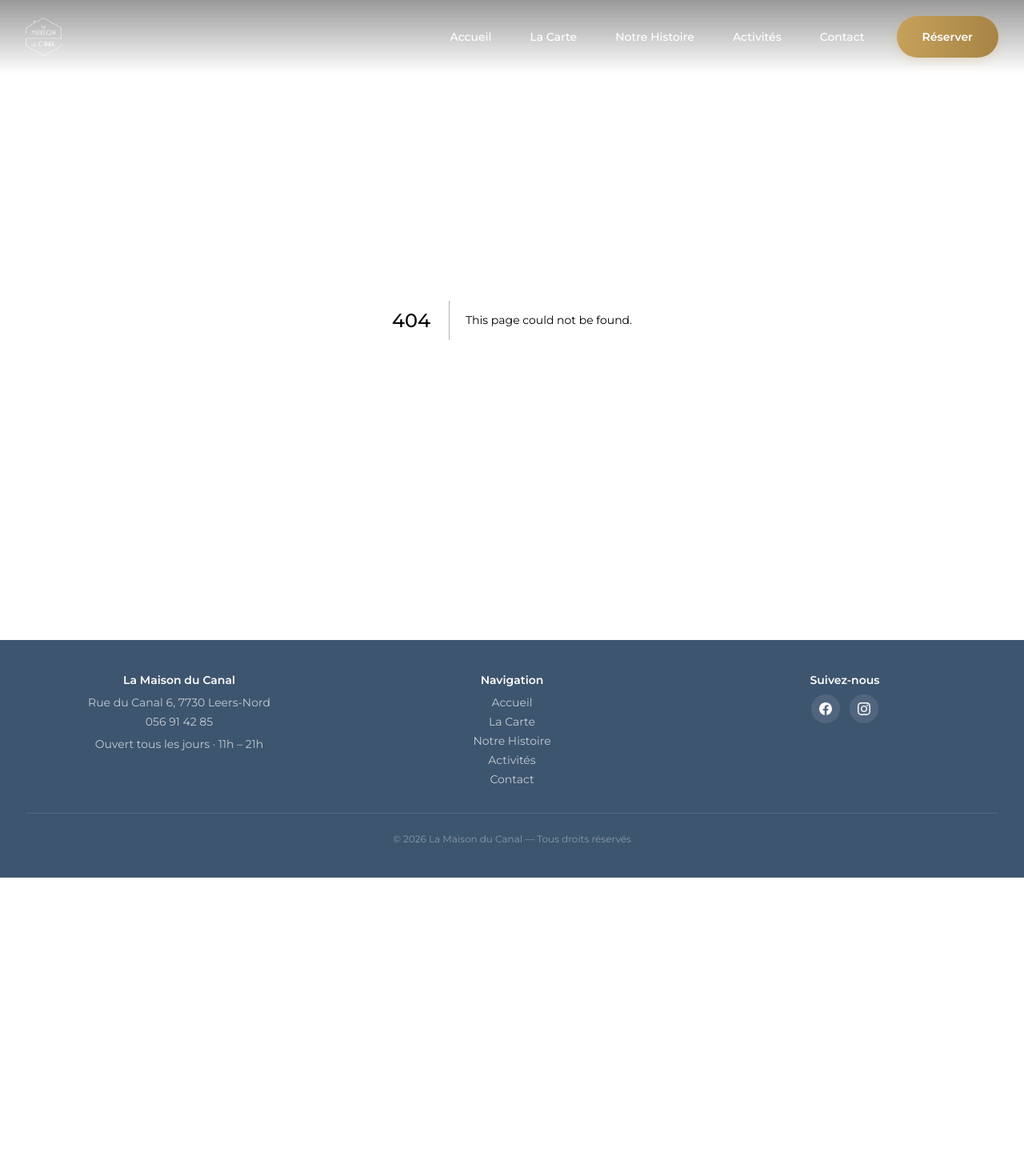
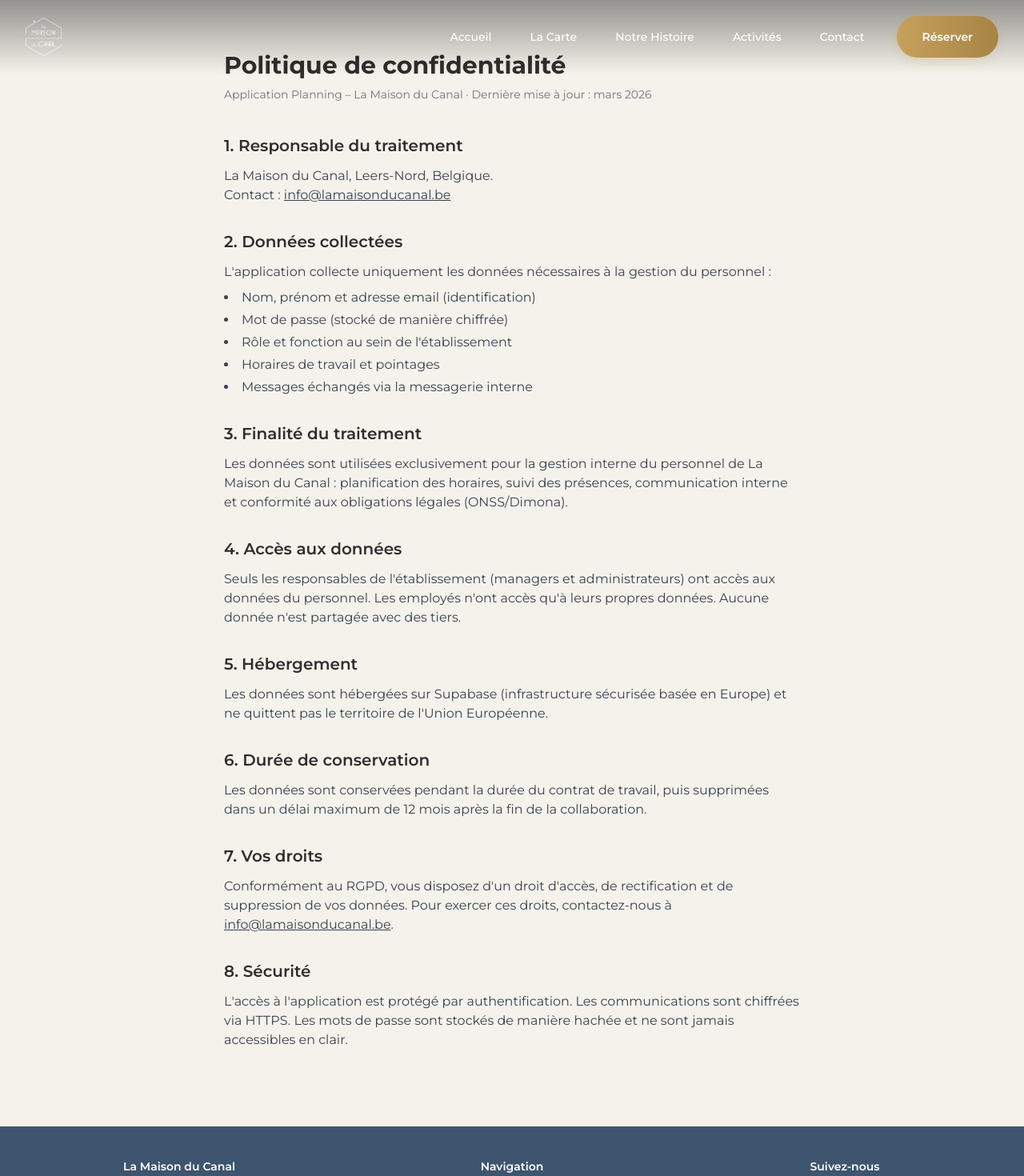
Before and after one commit to vanderosierensimon-cmd/MDC, a Next.js app: page /privacy in a window 1280 px wide. Before the commit this address had no page. Shown: the top 1470 px of the page at 80% size. Before the commit the page ends 1097 px from the top, so only its background shows below. Built offline with nearby package versions, Linux system fonts and the light colour scheme.

Commit message:
Add privacy policy page for Planning app

```diff
--- /dev/null
+++ b/app/privacy/page.tsx
@@ -0,0 +1,78 @@
+import type { Metadata } from 'next'
+
+export const metadata: Metadata = {
+  title: 'Politique de confidentialité – Application Planning',
+  description: 'Politique de confidentialité de l\'application Planning de La Maison du Canal.',
+  robots: { index: false, follow: false },
+}
+
+export default function PrivacyPage() {
+  return (
+    <div className="max-w-3xl mx-auto px-6 py-16">
+      <h1 className="text-3xl font-bold mb-2">Politique de confidentialité</h1>
+      <p className="text-sm text-gray-500 mb-10">Application Planning – La Maison du Canal · Dernière mise à jour : mars 2026</p>
+
+      <section className="mb-8">
+        <h2 className="text-xl font-semibold mb-3">1. Responsable du traitement</h2>
+        <p className="text-gray-700">
+          La Maison du Canal, Leers-Nord, Belgique.<br />
+          Contact : <a href="mailto:info@lamaisonducanal.be" className="underline">info@lamaisonducanal.be</a>
+        </p>
+      </section>
+
+      <section className="mb-8">
+        <h2 className="text-xl font-semibold mb-3">2. Données collectées</h2>
+        <p className="text-gray-700 mb-2">L'application collecte uniquement les données nécessaires à la gestion du personnel :</p>
+        <ul className="list-disc list-inside text-gray-700 space-y-1">
+          <li>Nom, prénom et adresse email (identification)</li>
+          <li>Mot de passe (stocké de manière chiffrée)</li>
+          <li>Rôle et fonction au sein de l'établissement</li>
+          <li>Horaires de travail et pointages</li>
+          <li>Messages échangés via la messagerie interne</li>
+        </ul>
+      </section>
+
+      <section className="mb-8">
+        <h2 className="text-xl font-semibold mb-3">3. Finalité du traitement</h2>
+        <p className="text-gray-700">
+          Les données sont utilisées exclusivement pour la gestion interne du personnel de La Maison du Canal : planification des horaires, suivi des présences, communication interne et conformité aux obligations légales (ONSS/Dimona).
+        </p>
+      </section>
+
+      <section className="mb-8">
+        <h2 className="text-xl font-semibold mb-3">4. Accès aux données</h2>
+        <p className="text-gray-700">
+          Seuls les responsables de l'établissement (managers et administrateurs) ont accès aux données du personnel. Les employés n'ont accès qu'à leurs propres données. Aucune donnée n'est partagée avec des tiers.
+        </p>
+      </section>
+
+      <section className="mb-8">
+        <h2 className="text-xl font-semibold mb-3">5. Hébergement</h2>
+        <p className="text-gray-700">
+          Les données sont hébergées sur Supabase (infrastructure sécurisée basée en Europe) et ne quittent pas le territoire de l'Union Européenne.
+        </p>
+      </section>
+
+      <section className="mb-8">
+        <h2 className="text-xl font-semibold mb-3">6. Durée de conservation</h2>
+        <p className="text-gray-700">
+          Les données sont conservées pendant la durée du contrat de travail, puis supprimées dans un délai maximum de 12 mois après la fin de la collaboration.
+        </p>
+      </section>
+
+      <section className="mb-8">
+        <h2 className="text-xl font-semibold mb-3">7. Vos droits</h2>
+        <p className="text-gray-700">
+          Conformément au RGPD, vous disposez d'un droit d'accès, de rectification et de suppression de vos données. Pour exercer ces droits, contactez-nous à <a href="mailto:info@lamaisonducanal.be" className="underline">info@lamaisonducanal.be</a>.
+        </p>
+      </section>
+
+      <section className="mb-8">
+        <h2 className="text-xl font-semibold mb-3">8. Sécurité</h2>
+        <p className="text-gray-700">
+          L'accès à l'application est protégé par authentification. Les communications sont chiffrées via HTTPS. Les mots de passe sont stockés de manière hachée et ne sont jamais accessibles en clair.
+        </p>
+      </section>
+    </div>
+  )
+}
```
